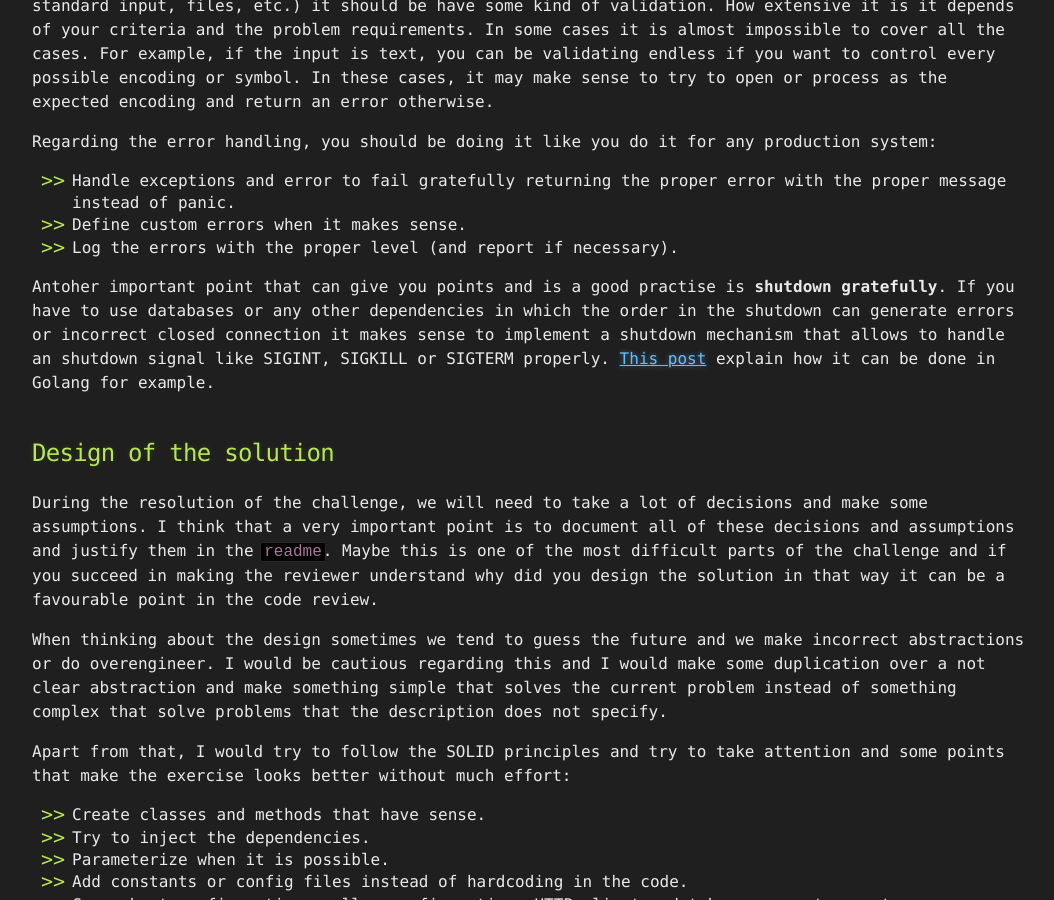
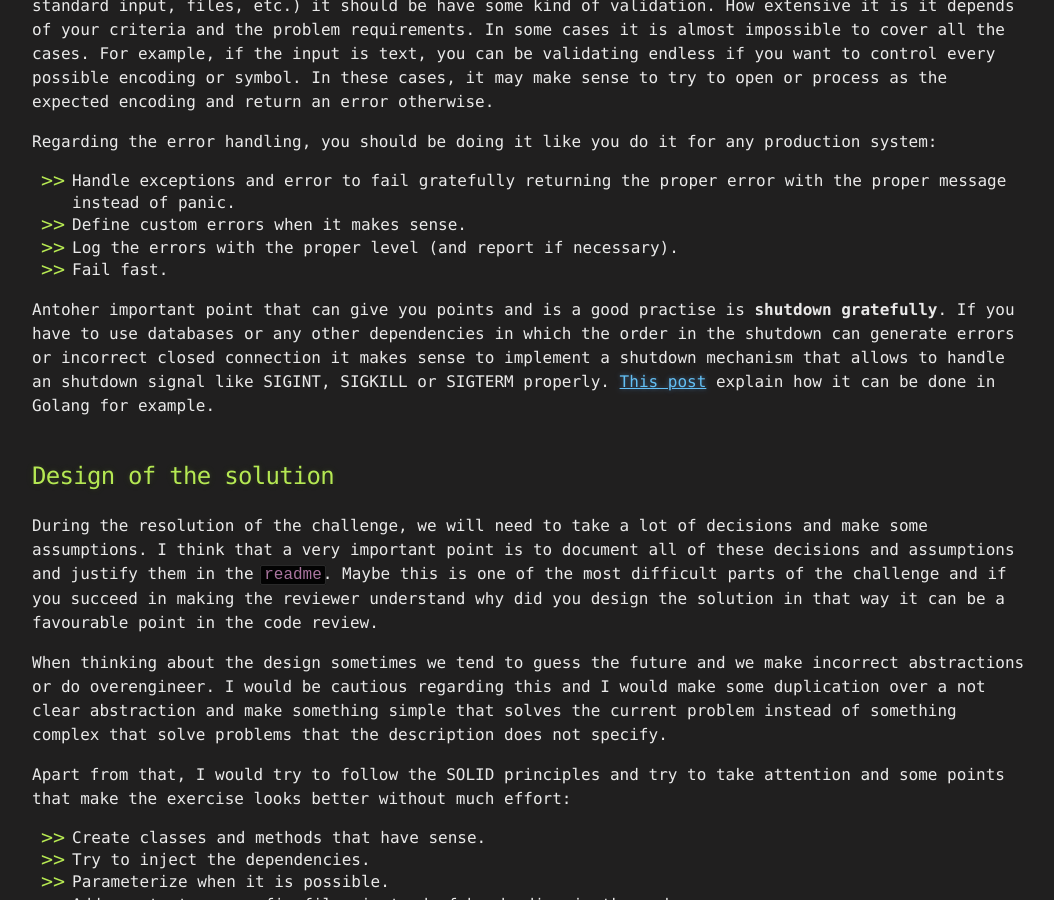
Before and after one commit to ZeusPerez/the-manolin, a Jekyll site: the page built from _posts/2021-10-21-code-challenge-my-tips.md, in a window 1280 px wide and 900 px high, scrolled down 1441 px. Shown: the whole window, without its empty margins (108-1162 px from the left). Built offline with Jekyll 4.4.1, drawn with Linux system fonts in a browser that asks for light colours.

Commit message:
Add another point in error handling

```diff
--- a/_posts/2021-10-21-code-challenge-my-tips.md
+++ b/_posts/2021-10-21-code-challenge-my-tips.md
@@ -35,6 +35,7 @@ Regarding the error handling, you should be doing it like you do it for any prod
 - Handle exceptions and error to fail gratefully returning the proper error with the proper message instead of panic.
 - Define custom errors when it makes sense.
 - Log the errors with the proper level (and report if necessary).
+- Fail fast.
 
 Antoher important point that can give you points and is a good practise is **shutdown gratefully**. If you have to use databases or any other dependencies in which the order in the shutdown can generate errors or incorrect closed connection it makes sense to implement a shutdown mechanism that allows to handle an shutdown signal like SIGINT, SIGKILL or SIGTERM properly. [This post](https://medium.com/honestbee-tw-engineer/gracefully-shutdown-in-go-http-server-5f5e6b83da5a) explain how it can be done in Golang for example.
 <br/><br/>
```
